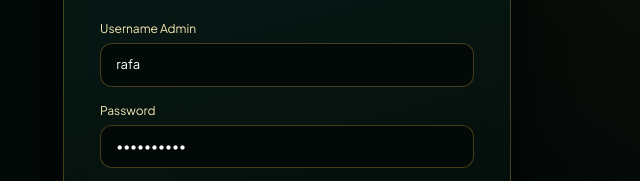
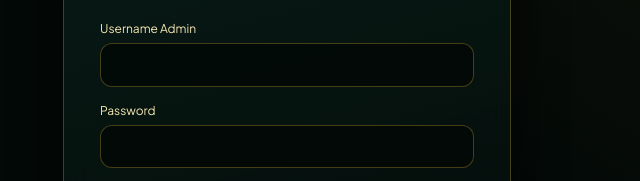
Before and after one commit to faridablongkod571-alt/Rafaundang, a plain HTML site: page portal.html in a window 1280 px wide. Both pictures are taken after a click on the button "ADMIN". Shown: the part 350-531 px from the top of the page, 353-993 px from the left. Drawn offline with nearby package versions, Linux system fonts and the light colour scheme.

Commit message:
Update portal.html

```diff
--- a/portal.html
+++ b/portal.html
@@ -100,7 +100,7 @@
             <form id="form-client-login" class="space-y-4">
                 <div>
                     <label class="block text-xs text-goldChampagne mb-1.5">Slug / Kode Undangan</label>
-                    <input type="text" id="login-client-slug" value="raka-kinanti" required placeholder="Contoh: raka-kinanti" class="input-luxury">
+                    <input type="text" id="login-client-slug" value="nama kamu" required placeholder="Contoh: raka-kinanti" class="input-luxury">
                 </div>
                 <div>
                     <label class="block text-xs text-goldChampagne mb-1.5">PIN Akses Undangan</label>
@@ -118,11 +118,11 @@
             <form id="form-admin-login" class="space-y-4 hidden">
                 <div>
                     <label class="block text-xs text-goldChampagne mb-1.5">Username Admin</label>
-                    <input type="text" id="login-admin-user" value="rafa" required class="input-luxury">
+                    <input type="text" id="login-admin-user" value="" required class="input-luxury">
                 </div>
                 <div>
                     <label class="block text-xs text-goldChampagne mb-1.5">Password</label>
-                    <input type="password" id="login-admin-pass" value="rafa111223" required class="input-luxury">
+                    <input type="password" id="login-admin-pass" value="" required class="input-luxury">
                 </div>
                 <button type="submit" class="btn-gold w-full py-3.5 rounded-xl text-xs uppercase tracking-widest cursor-pointer">
                     Masuk ke Panel Admin
```
